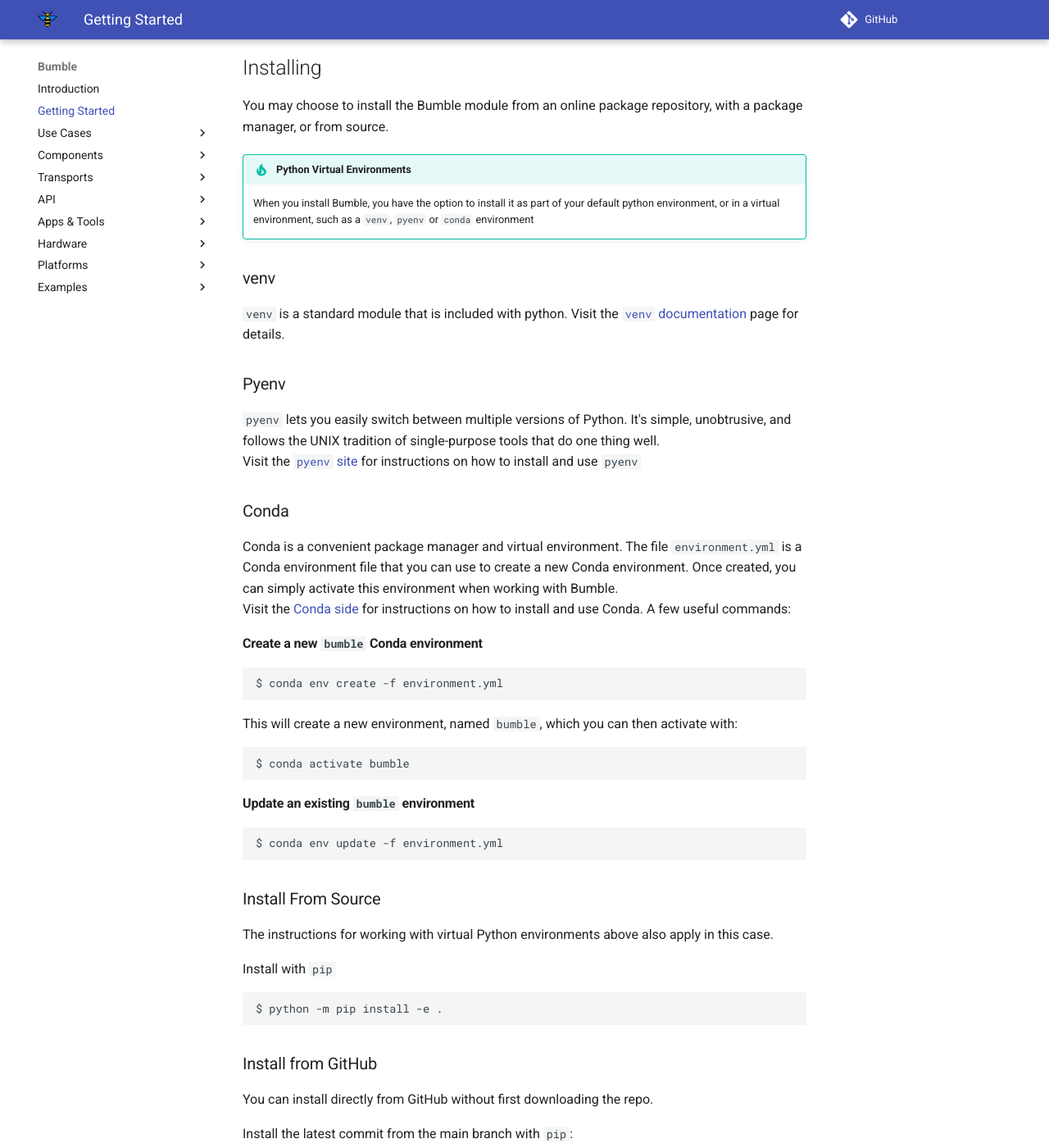
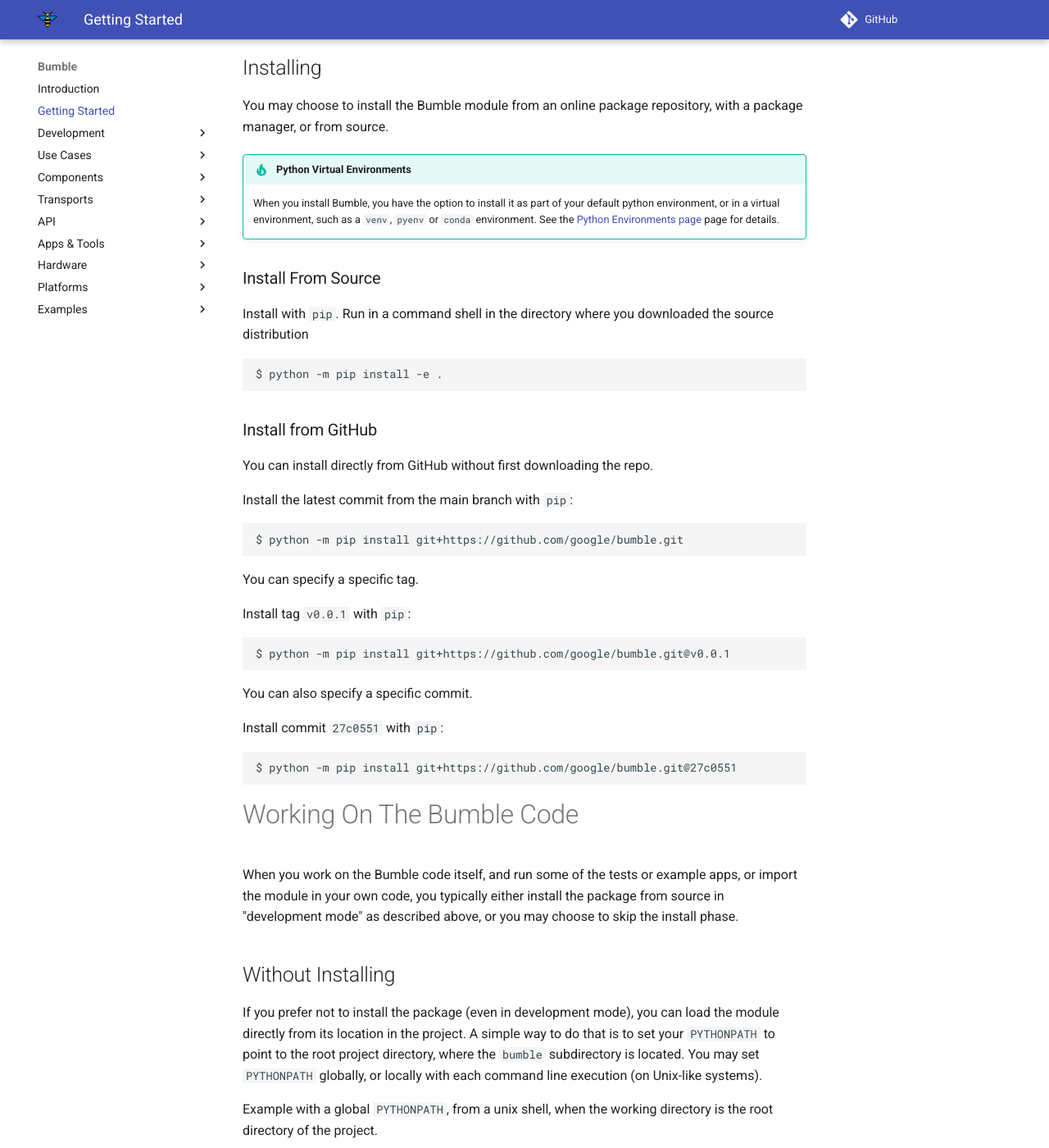
Before and after one commit to google/bumble, an MkDocs documentation site: the page built from docs/mkdocs/src/getting_started.md, in a window 1280 px wide and 1400 px high, scrolled down 663 px. Shown: the whole window at 82% size. Built offline with MkDocs 1.6.1 and Material for MkDocs 9.7.7, drawn with Linux system fonts in a browser that asks for light colours; comment, search, counter and statistics services are not loaded; some of the changed text lies outside the part shown.

Commit message:
refactor doc

````diff
--- a/docs/mkdocs/mkdocs.yml
+++ b/docs/mkdocs/mkdocs.yml
@@ -5,6 +5,8 @@ use_directory_urls: false
 nav:
   - Introduction: index.md
   - Getting Started: getting_started.md
+  - Development:
+    - Python Environments: development/python_environments.md
   - Use Cases:
     - Overview: use_cases/index.md
     - Use Case 1: use_cases/use_case_1.md
--- /dev/null
+++ b/docs/mkdocs/src/development/python_environments.md
@@ -0,0 +1,45 @@
+PYTHON ENVIRONMENTS
+===================
+
+When you don't want to install Bumble in your main/default python environment,
+using a virtual environment, where the package and its dependencies can be
+installed, isolated from the rest, may be useful.
+
+There are many flavors of python environments and dependency managers.
+This page describes a few of the most common ones.
+
+
+## venv
+
+`venv` is a standard module that is included with python.
+Visit the [`venv` documentation](https://docs.python.org/3/library/venv.html) page for details.
+
+## Pyenv
+
+`pyenv` lets you easily switch between multiple versions of Python. It's simple, unobtrusive, and follows the UNIX tradition of single-purpose tools that do one thing well.
+Visit the [`pyenv` site](https://github.com/pyenv/pyenv) for instructions on how to install
+and use `pyenv`
+
+## Conda
+
+Conda is a convenient package manager and virtual environment.
+The file `environment.yml` is a Conda environment file that you can use to create
+a new Conda environment. Once created, you can simply activate this environment when
+working with Bumble.
+Visit the [Conda site](https://docs.conda.io/en/latest/) for instructions on how to install
+and use Conda.
+A few useful commands:
+
+### Create a new `bumble` Conda environment
+```
+$ conda env create -f environment.yml
+```
+This will create a new environment, named `bumble`, which you can then activate with:
+```
+$ conda activate bumble
+```
+
+### Update an existing `bumble` environment
+```
+$ conda env update -f environment.yml
+```
--- a/docs/mkdocs/src/getting_started.md
+++ b/docs/mkdocs/src/getting_started.md
@@ -20,7 +20,7 @@ You may be simply using Bumble as a module for your own application or as a depe
 module, or you may be working on modifying or contributing to the Bumble module or example code
 itself.
 
-# Working With Bumble As A Module
+# Using Bumble As A Python Module
 
 ## Installing
 
@@ -29,48 +29,13 @@ manager, or from source.
 
 !!! tip "Python Virtual Environments"
     When you install Bumble, you have the option to install it as part of your default
-    python environment, or in a virtual environment, such as a `venv`, `pyenv` or `conda` environment
-
-### venv
-
-`venv` is a standard module that is included with python.
-Visit the [`venv` documentation](https://docs.python.org/3/library/venv.html) page for details.
-
-### Pyenv
-
-`pyenv` lets you easily switch between multiple versions of Python. It's simple, unobtrusive, and follows the UNIX tradition of single-purpose tools that do one thing well.
-Visit the [`pyenv` site](https://github.com/pyenv/pyenv) for instructions on how to install
-and use `pyenv`
-
-### Conda
-
-Conda is a convenient package manager and virtual environment.
-The file `environment.yml` is a Conda environment file that you can use to create
-a new Conda environment. Once created, you can simply activate this environment when
-working with Bumble.
-Visit the [Conda side](https://docs.conda.io/en/latest/) for instructions on how to install
-and use Conda.
-A few useful commands:
-
-#### Create a new `bumble` Conda environment
-```
-$ conda env create -f environment.yml
-```
-This will create a new environment, named `bumble`, which you can then activate with:
-```
-$ conda activate bumble
-```
-
-#### Update an existing `bumble` environment
-```
-$ conda env update -f environment.yml
-```
+    python environment, or in a virtual environment, such as a `venv`, `pyenv` or `conda` environment.
+    See the [Python Environments page](development/python_environments.md) page for details.
 
 ### Install From Source
 
-The instructions for working with virtual Python environments above also apply in this case.
-
-Install with `pip`
+Install with `pip`. Run in a command shell in the directory where you downloaded the source
+distribution
 ```
 $ python -m pip install -e .
 ```
@@ -129,3 +94,8 @@ Setting `PYTHONPATH` locally with each command would look something like:
 ```
 $ PYTHONPATH=. python examples/run_advertiser.py examples/device1.json serial:/dev/tty.usbmodem0006839912171
 ```
+
+# Where To Go Next
+Once you've installed or downloaded Bumble, you can either start using some of the
+[Bundled apps and tools](apps_and_tools/index.md), or look at the [examples](examples/index.md)
+to get a feel for how to use the APIs, and start writing your own applications.
--- a/docs/mkdocs/src/platforms/android.md
+++ b/docs/mkdocs/src/platforms/android.md
@@ -46,7 +46,7 @@ through it with Android applications as well as system-managed profiles.
 To connect a Bumble host stack to a Root Canal virtual controller instance, use
 the bumble `android-emulator` transport in `host` mode (the default).
 
-!!! example "Running the example GATT server connected to the emulator"
+!!! example "Run the example GATT server connected to the emulator"
     ``` shell
     $ python run_gatt_server.py device1.json android-emulator
     ```
@@ -70,7 +70,19 @@ You will likely need to start the emulator from the command line, in order to sp
 
 To connect a virtual controller to the Android Bluetooth stack, use the bumble `android-emulator` transport in `controller` mode. For example, using the default gRPC port, the transport name would be: `android-emulator:mode=controller`.
 
-!!! example "connecting the Android emulator to the first USB Bluetooth dongle, using the `hci_bridge` application"
+!!! example "Connect the Android emulator to the first USB Bluetooth dongle, using the `hci_bridge` application"
     ```shell
     $ bumble-hci-bridge android-emulator:mode=controller usb:0
     ```
+
+## Other Tools
+
+The `show` application that's included with Bumble can be used to parse and pretty-print the HCI packets
+from an Android HCI "snoop log" (see [this page](https://source.android.com/devices/bluetooth/verifying_debugging)
+for details on how to obtain HCI snoop logs from an Android device).
+Use the `--format snoop` option to specify that the file is in that specific format.
+
+!!! example "Analyze an Android HCI snoop log file"
+    ```shell
+    $ bumble-show --format snoop btsnoop_hci.log
+    ```
````
Also changed, not shown: other parts of docs/mkdocs/src/platforms/android.md (+1 -1 lines), docs/mkdocs/src/apps_and_tools/index.md (+2 -2 lines).
